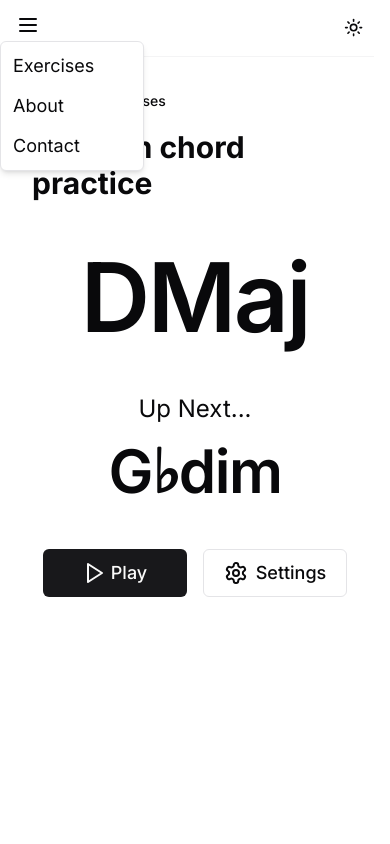
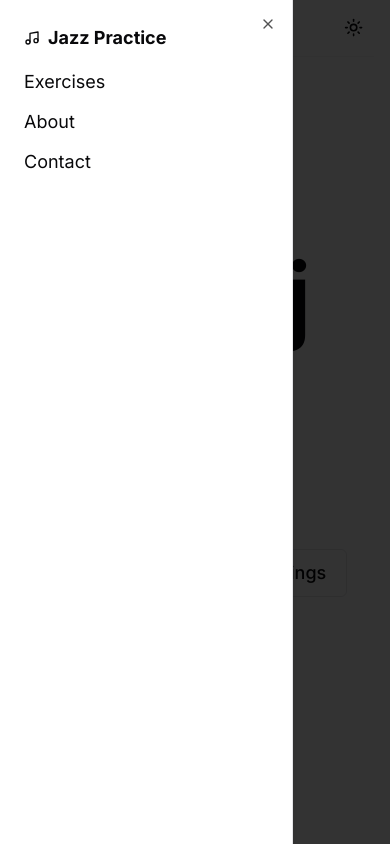
Before and after one commit to kevin-on/jazz-practice-web, a Next.js app: page /exercises/random-chord-practice in a window 390 px wide. Both pictures are taken after a click on the button 28 px from the left and 25 px from the top of the page. Built offline with nearby package versions, Linux system fonts and the light colour scheme.

Commit message:
Add mobile navigation sidebar

```diff
--- a/components/dropdown-nav.tsx
+++ /dev/null
@@ -1,36 +0,0 @@
-'use client'
-
-import { Menu } from 'lucide-react'
-import { menuItems } from './main-nav'
-import {
-  DropdownMenu,
-  DropdownMenuContent,
-  DropdownMenuItem,
-  DropdownMenuTrigger,
-} from '@/components/ui/dropdown-menu'
-import Link from 'next/link'
-
-export default function DropdownNav() {
-  return (
-    <DropdownMenu>
-      <DropdownMenuTrigger>
-        <Menu className="h-6 w-6" />
-      </DropdownMenuTrigger>
-      <DropdownMenuContent
-        onCloseAutoFocus={(e) => {
-          e.preventDefault()
-        }}
-        align="end"
-        className="w-36"
-      >
-        {menuItems.map(({ title, href }) => (
-          <Link href={href} key={href}>
-            <DropdownMenuItem>
-              <div className="text-lg">{title}</div>
-            </DropdownMenuItem>
-          </Link>
-        ))}
-      </DropdownMenuContent>
-    </DropdownMenu>
-  )
-}
--- a/components/main-header.tsx
+++ b/components/main-header.tsx
@@ -2,7 +2,7 @@
 import MainNav from './main-nav'
 import { ModeToggle } from './mode-toggle'
 import { Music } from 'lucide-react'
-import DropdownNav from './dropdown-nav'
+import MobileNav from './mobile-nav'
 
 export default function MainHeader() {
   return (
@@ -16,7 +16,7 @@
           <MainNav />
         </div>
         <div className="sm:hidden">
-          <DropdownNav />
+          <MobileNav />
         </div>
         <ModeToggle />
       </div>
--- /dev/null
+++ b/components/mobile-nav.tsx
@@ -0,0 +1,53 @@
+'use client'
+
+import { Menu, Music } from 'lucide-react'
+import { menuItems } from './main-nav'
+import { Sheet, SheetContent, SheetTrigger } from '@/components/ui/sheet'
+import Link from 'next/link'
+import { useState } from 'react'
+import { ScrollArea } from '@/components/ui/scroll-area'
+
+export default function MobileNav() {
+  const [open, setOpen] = useState(false)
+  return (
+    <Sheet open={open} onOpenChange={setOpen}>
+      <SheetTrigger className="flex items-center">
+        <Menu className="h-6 w-6" />
+      </SheetTrigger>
+      <SheetContent
+        side="left"
+        onOpenAutoFocus={(e) => e.preventDefault()}
+        onCloseAutoFocus={(e) => {
+          e.preventDefault()
+        }}
+        className="text-lg"
+      >
+        <Link
+          href="/"
+          className="mb-4 flex items-center"
+          onClick={() => {
+            setOpen(false)
+          }}
+        >
+          <Music className="mr-2 h-4 w-4" />
+          <span className="font-bold">Jazz Practice</span>
+        </Link>
+        <ScrollArea>
+          <div className="flex flex-col space-y-3">
+            {menuItems.map(({ title, href }) => (
+              <Link
+                href={href}
+                key={href}
+                onClick={() => {
+                  setOpen(false)
+                }}
+              >
+                {title}
+              </Link>
+            ))}
+          </div>
+        </ScrollArea>
+      </SheetContent>
+    </Sheet>
+  )
+}
--- /dev/null
+++ b/components/ui/sheet.tsx
@@ -0,0 +1,140 @@
+'use client'
+
+import * as React from 'react'
+import * as SheetPrimitive from '@radix-ui/react-dialog'
+import { cva, type VariantProps } from 'class-variance-authority'
+import { X } from 'lucide-react'
+
+import { cn } from '@/lib/utils'
+
+const Sheet = SheetPrimitive.Root
+
+const SheetTrigger = SheetPrimitive.Trigger
+
+const SheetClose = SheetPrimitive.Close
+
+const SheetPortal = SheetPrimitive.Portal
+
+const SheetOverlay = React.forwardRef<
+  React.ElementRef<typeof SheetPrimitive.Overlay>,
+  React.ComponentPropsWithoutRef<typeof SheetPrimitive.Overlay>
+>(({ className, ...props }, ref) => (
+  <SheetPrimitive.Overlay
+    className={cn(
+      'fixed inset-0 z-50 bg-black/80  data-[state=open]:animate-in data-[state=closed]:animate-out data-[state=closed]:fade-out-0 data-[state=open]:fade-in-0',
+      className,
+    )}
+    {...props}
+    ref={ref}
+  />
+))
+SheetOverlay.displayName = SheetPrimitive.Overlay.displayName
+
+const sheetVariants = cva(
+  'fixed z-50 gap-4 bg-background p-6 shadow-lg transition ease-in-out data-[state=open]:animate-in data-[state=closed]:animate-out data-[state=closed]:duration-300 data-[state=open]:duration-500',
+  {
+    variants: {
+      side: {
+        top: 'inset-x-0 top-0 border-b data-[state=closed]:slide-out-to-top data-[state=open]:slide-in-from-top',
+        bottom:
+          'inset-x-0 bottom-0 border-t data-[state=closed]:slide-out-to-bottom data-[state=open]:slide-in-from-bottom',
+        left: 'inset-y-0 left-0 h-full w-3/4 border-r data-[state=closed]:slide-out-to-left data-[state=open]:slide-in-from-left sm:max-w-sm',
+        right:
+          'inset-y-0 right-0 h-full w-3/4  border-l data-[state=closed]:slide-out-to-right data-[state=open]:slide-in-from-right sm:max-w-sm',
+      },
+    },
+    defaultVariants: {
+      side: 'right',
+    },
+  },
+)
+
+interface SheetContentProps
+  extends React.ComponentPropsWithoutRef<typeof SheetPrimitive.Content>,
+    VariantProps<typeof sheetVariants> {}
+
+const SheetContent = React.forwardRef<
+  React.ElementRef<typeof SheetPrimitive.Content>,
+  SheetContentProps
+>(({ side = 'right', className, children, ...props }, ref) => (
+  <SheetPortal>
+    <SheetOverlay />
+    <SheetPrimitive.Content
+      ref={ref}
+      className={cn(sheetVariants({ side }), className)}
+      {...props}
+    >
+      {children}
+      <SheetPrimitive.Close className="absolute right-4 top-4 rounded-sm opacity-70 ring-offset-background transition-opacity hover:opacity-100 focus:outline-none focus:ring-2 focus:ring-ring focus:ring-offset-2 disabled:pointer-events-none data-[state=open]:bg-secondary">
+        <X className="h-4 w-4" />
+        <span className="sr-only">Close</span>
+      </SheetPrimitive.Close>
+    </SheetPrimitive.Content>
+  </SheetPortal>
+))
+SheetContent.displayName = SheetPrimitive.Content.displayName
+
+const SheetHeader = ({
+  className,
+  ...props
+}: React.HTMLAttributes<HTMLDivElement>) => (
+  <div
+    className={cn(
+      'flex flex-col space-y-2 text-center sm:text-left',
+      className,
+    )}
+    {...props}
+  />
+)
+SheetHeader.displayName = 'SheetHeader'
+
+const SheetFooter = ({
+  className,
+  ...props
+}: React.HTMLAttributes<HTMLDivElement>) => (
+  <div
+    className={cn(
+      'flex flex-col-reverse sm:flex-row sm:justify-end sm:space-x-2',
+      className,
+    )}
+    {...props}
+  />
+)
+SheetFooter.displayName = 'SheetFooter'
+
+const SheetTitle = React.forwardRef<
+  React.ElementRef<typeof SheetPrimitive.Title>,
+  React.ComponentPropsWithoutRef<typeof SheetPrimitive.Title>
+>(({ className, ...props }, ref) => (
+  <SheetPrimitive.Title
+    ref={ref}
+    className={cn('text-lg font-semibold text-foreground', className)}
+    {...props}
+  />
+))
+SheetTitle.displayName = SheetPrimitive.Title.displayName
+
+const SheetDescription = React.forwardRef<
+  React.ElementRef<typeof SheetPrimitive.Description>,
+  React.ComponentPropsWithoutRef<typeof SheetPrimitive.Description>
+>(({ className, ...props }, ref) => (
+  <SheetPrimitive.Description
+    ref={ref}
+    className={cn('text-sm text-muted-foreground', className)}
+    {...props}
+  />
+))
+SheetDescription.displayName = SheetPrimitive.Description.displayName
+
+export {
+  Sheet,
+  SheetPortal,
+  SheetOverlay,
+  SheetTrigger,
+  SheetClose,
+  SheetContent,
+  SheetHeader,
+  SheetFooter,
+  SheetTitle,
+  SheetDescription,
+}
```
